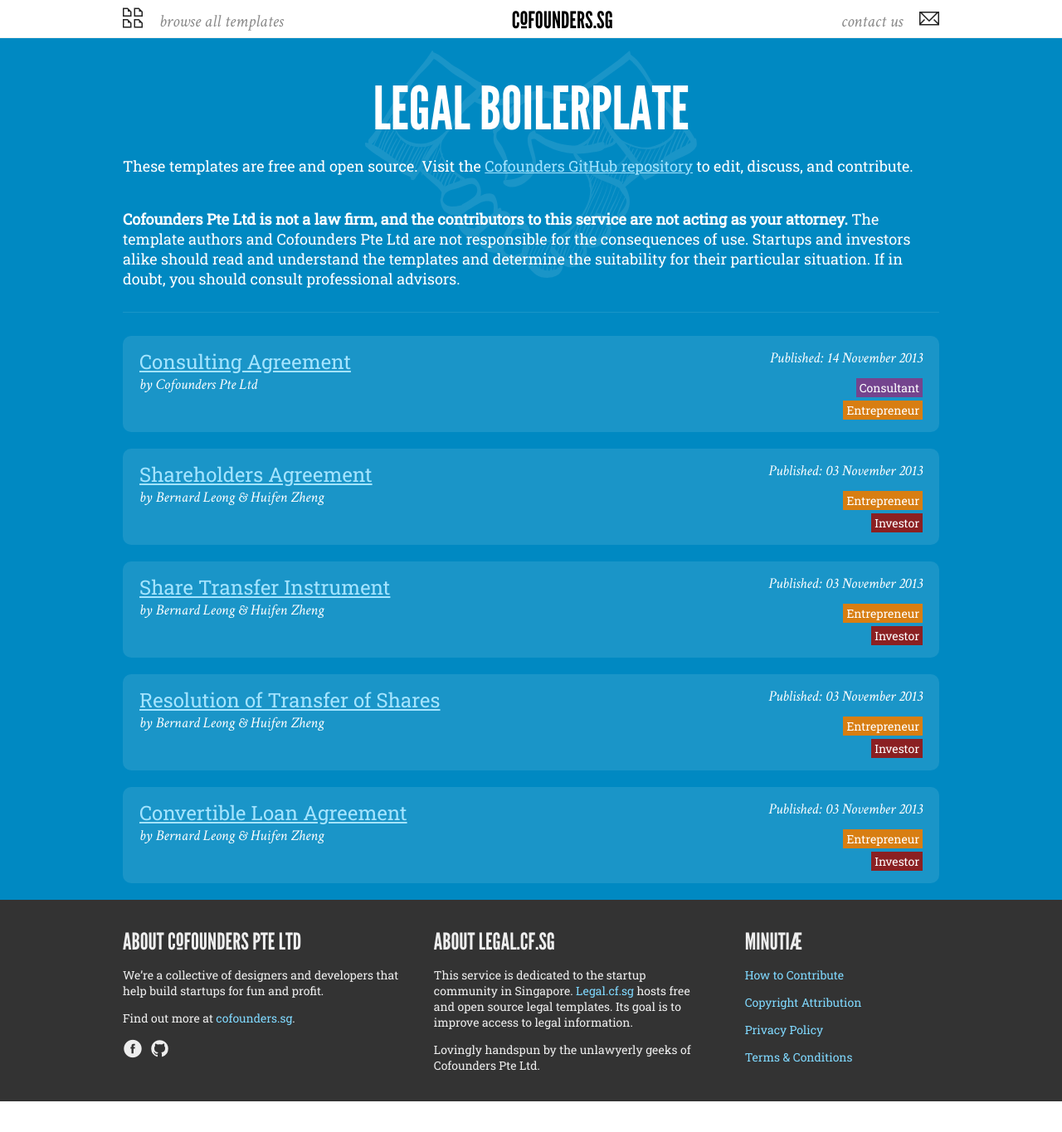
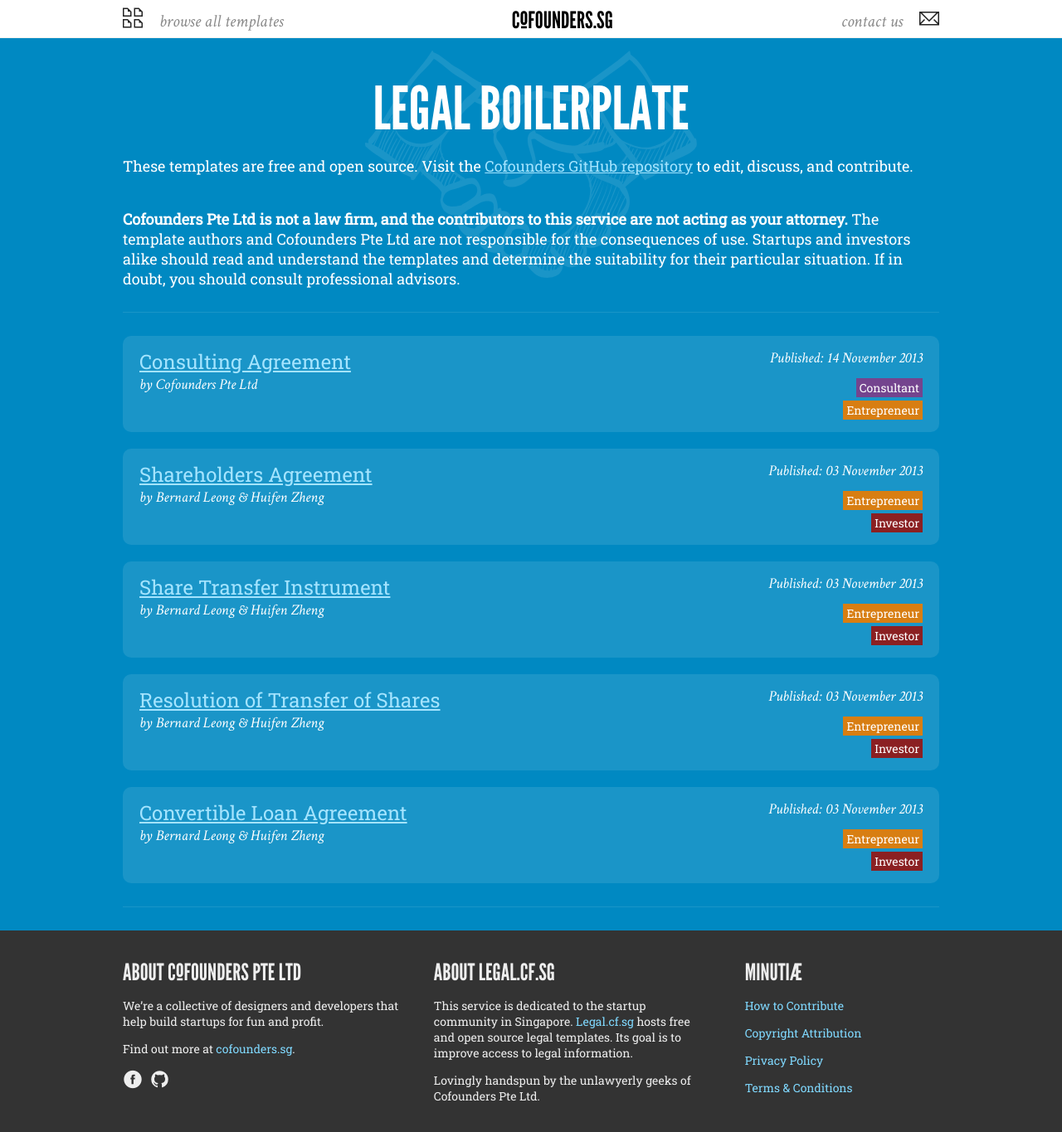
Before and after one commit to cofounders/legal, a Jekyll site: the page built from index.html, in a window 1280 px wide. Shown: the whole page at 83% size. Built offline with Jekyll 4.4.1, drawn with Linux system fonts in a browser that asks for light colours; some web fonts are replaced; before the commit the page ends 1328 px from its top, so only the background shows below that.

Commit message:
Subtle confirmation at end of agreement list

```diff
--- a/index.html
+++ b/index.html
@@ -41,5 +41,6 @@
       </li>
       {% endfor %}
     </ol>
+    <hr />
   </article>
 </section>
--- a/styles/pages/index.css
+++ b/styles/pages/index.css
@@ -11,6 +11,9 @@
 #list header > h1 {
   color: #fff;
   margin-top: 50px;
+}
+#list > article {
+  padding-bottom: 20px;
 }
 #list > article > p {
   font-family: 'Roboto Slab';
@@ -31,7 +34,7 @@
 }
 #list > article > ol {
   list-style: none;
-  margin: 0 20px;
+  margin: 0 20px 0 20px;
   padding: 0;
 }
 #list .template {
```
